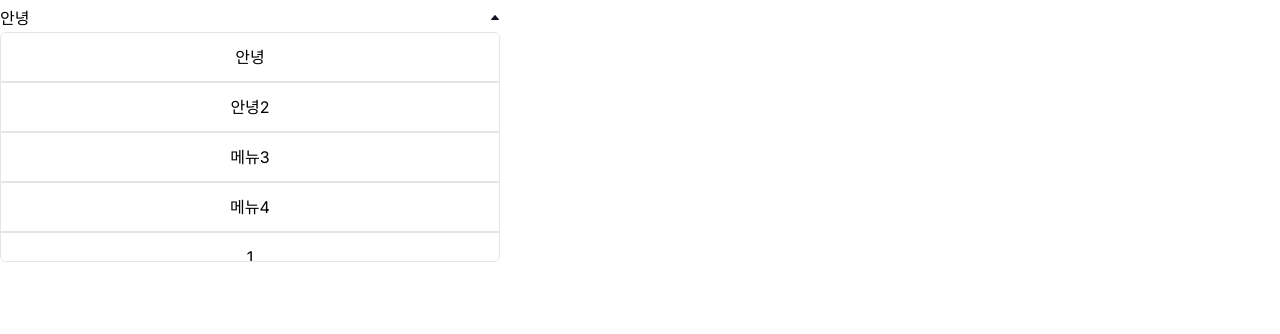
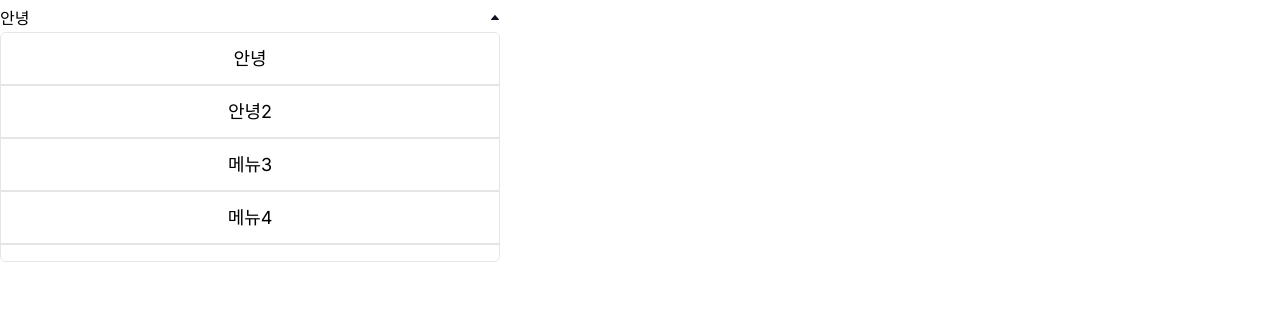
Before and after one commit to DDaHeuk/The-julge, a Next.js app: page /test22 in a window 1280 px wide. Both pictures are taken after a click on the button "안녕". Shown: the part 360-694 px from the top of the page. Built offline with nearby package versions, Linux system fonts and the light colour scheme.

Commit message:
refactor : 날짜, 드롭다운 폰트 크기 조절

```diff
--- a/src/components/dropdown/index.tsx
+++ b/src/components/dropdown/index.tsx
@@ -75,7 +75,7 @@ export default function DropDown({ menuItems, className, onSelect, initialValue
                 onClick={() => handleItemClick(item)}
                 className="flex justify-center cursor-pointer my-3"
               >
-                <p>{item}</p>
+                <p className="text-[14px] md:text-[18px]">{item}</p>
               </li>
               {index < menuItems.length - 1 && <hr className="border border-gray20" />}
             </React.Fragment>
--- a/src/components/input/index.tsx
+++ b/src/components/input/index.tsx
@@ -152,7 +152,7 @@ export default function Input({
                 <div>
                   <DropDown
                     menuItems={TIME}
-                    className="flex mt-2 w-full h-[50px] items-center justify-center text-[18px] px-4 py-2 rounded-md border bg-white border-gray30"
+                    className="flex mt-2 w-full h-[50px] items-center justify-center text-[14px] md:text-[18px]  px-4 py-2 rounded-md border bg-white border-gray30"
                     onSelect={handleTimeChange}
                     initialValue="시작 시간을 선택해주세요!!"
                   />
```
